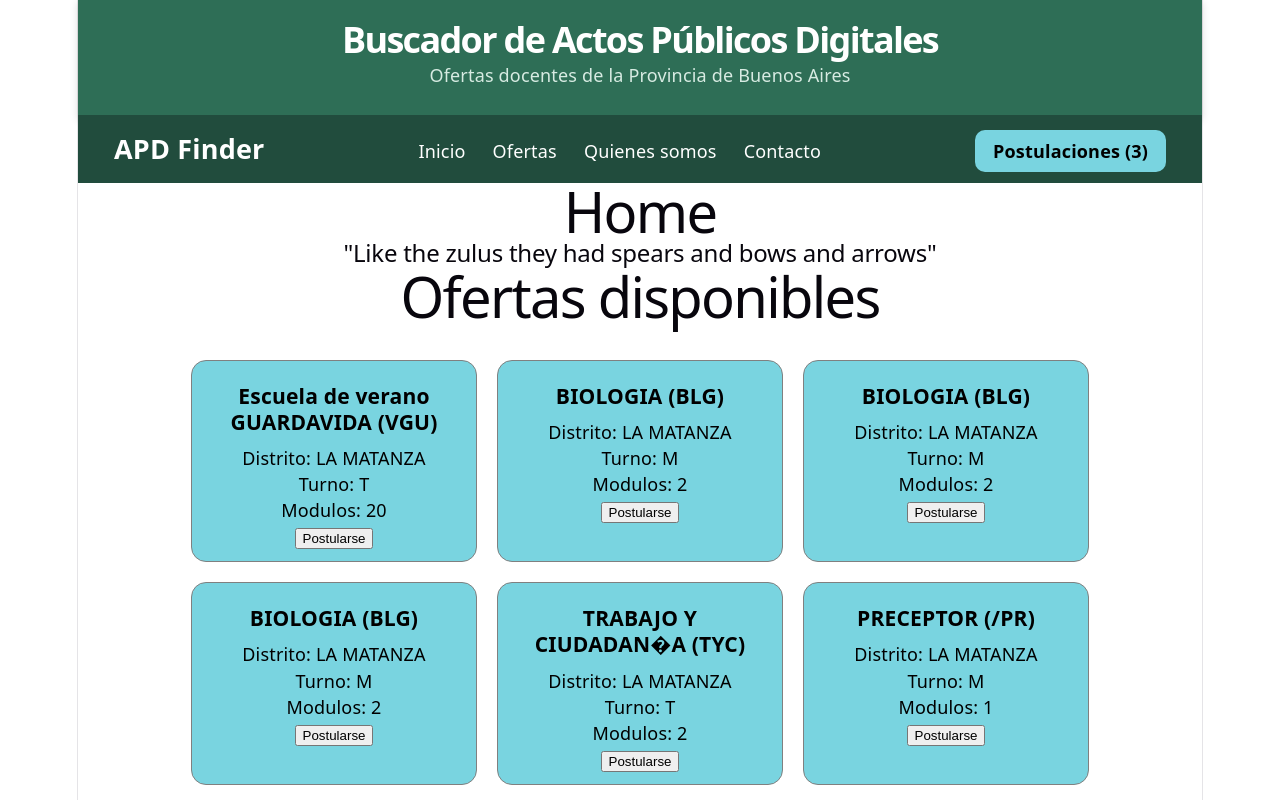
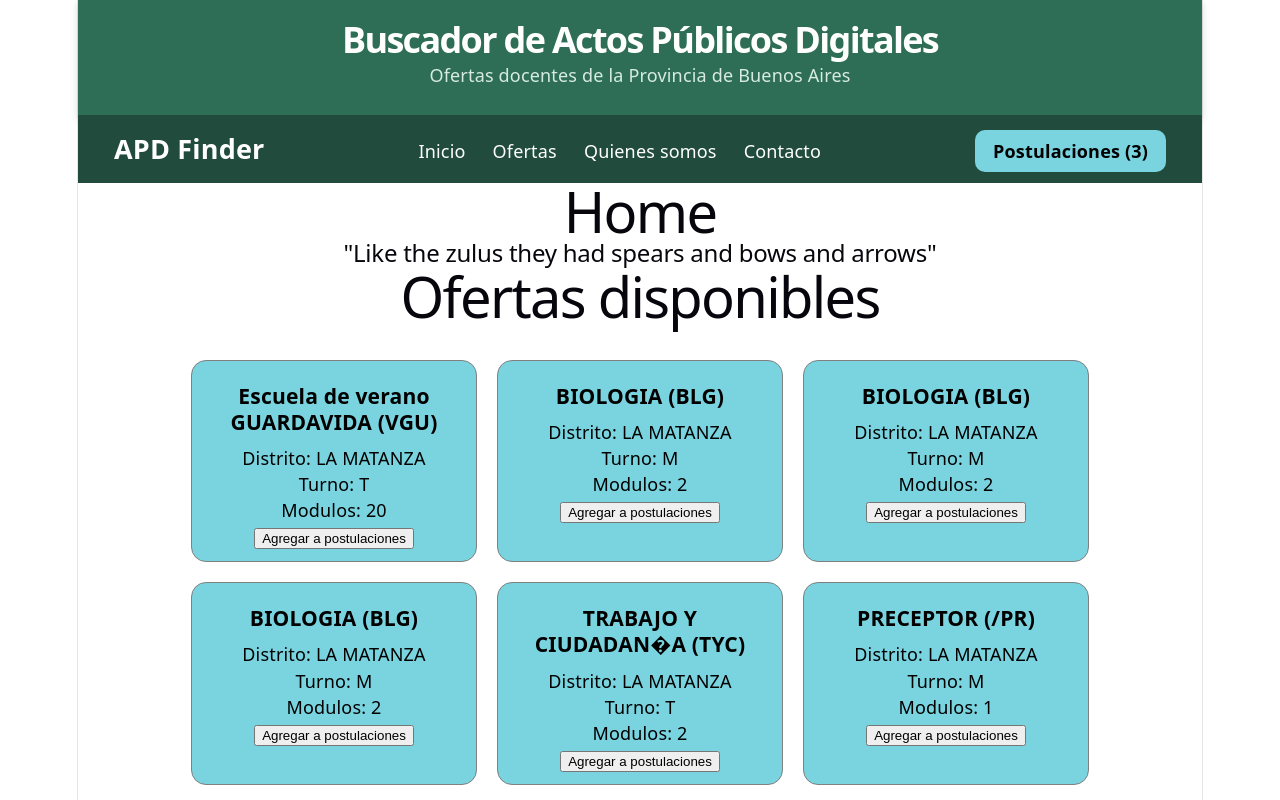
Before and after one commit to alexander5109/TalentoTechReact2026, a React (Vite) app in the folder MyApd/: page / in a window 1280 px wide. Shown: the top 800 px of the page. Built offline with nearby package versions, Linux system fonts and the light colour scheme.

Commit message:
agregue sweet alerts y un swal al agregar un itemn

```diff
--- a/MyApd/package.json
+++ b/MyApd/package.json
@@ -12,7 +12,8 @@
   "dependencies": {
     "react": "^19.2.6",
     "react-dom": "^19.2.6",
-    "react-router-dom": "^7.15.1"
+    "react-router-dom": "^7.15.1",
+    "sweetalert2": "^11.26.24"
   },
   "devDependencies": {
     "@eslint/js": "^10.0.1",
--- a/MyApd/src/components/OfertaCard/OfertaCard.jsx
+++ b/MyApd/src/components/OfertaCard/OfertaCard.jsx
@@ -1,14 +1,25 @@
 import Encabezado3 from "../Encabezado3"
 import styles from './OfertaCard.module.css'
+import Swal from 'sweetalert2'
+
 
 export default function OfertaCard({ offer }) {
+	function connectAgregarAPostulaciones() {
+		Swal.fire({
+			title: 'Agregada',
+			text: 'La oferta fue agregada a postulaciones pendientes',
+			icon: 'success',
+			confirmButtonText: 'Aceptar'
+		})
+	}
+
 	return (
 		<div className={styles.card}>
 			<Encabezado3>{offer.cargo}</Encabezado3>
 			<p>Distrito: {offer.descdistrito}</p>
 			<p>Turno: {offer.turno}</p>
 			<p>Modulos: {offer.hsmodulos}</p>
-			<button> Postularse</button>
+			<button onClick={connectAgregarAPostulaciones}> Agregar a postulaciones</button>
 		</div>
 	)
 }
```
Also changed, not shown: 1 other file (tests, documents, lock files or other folders).
